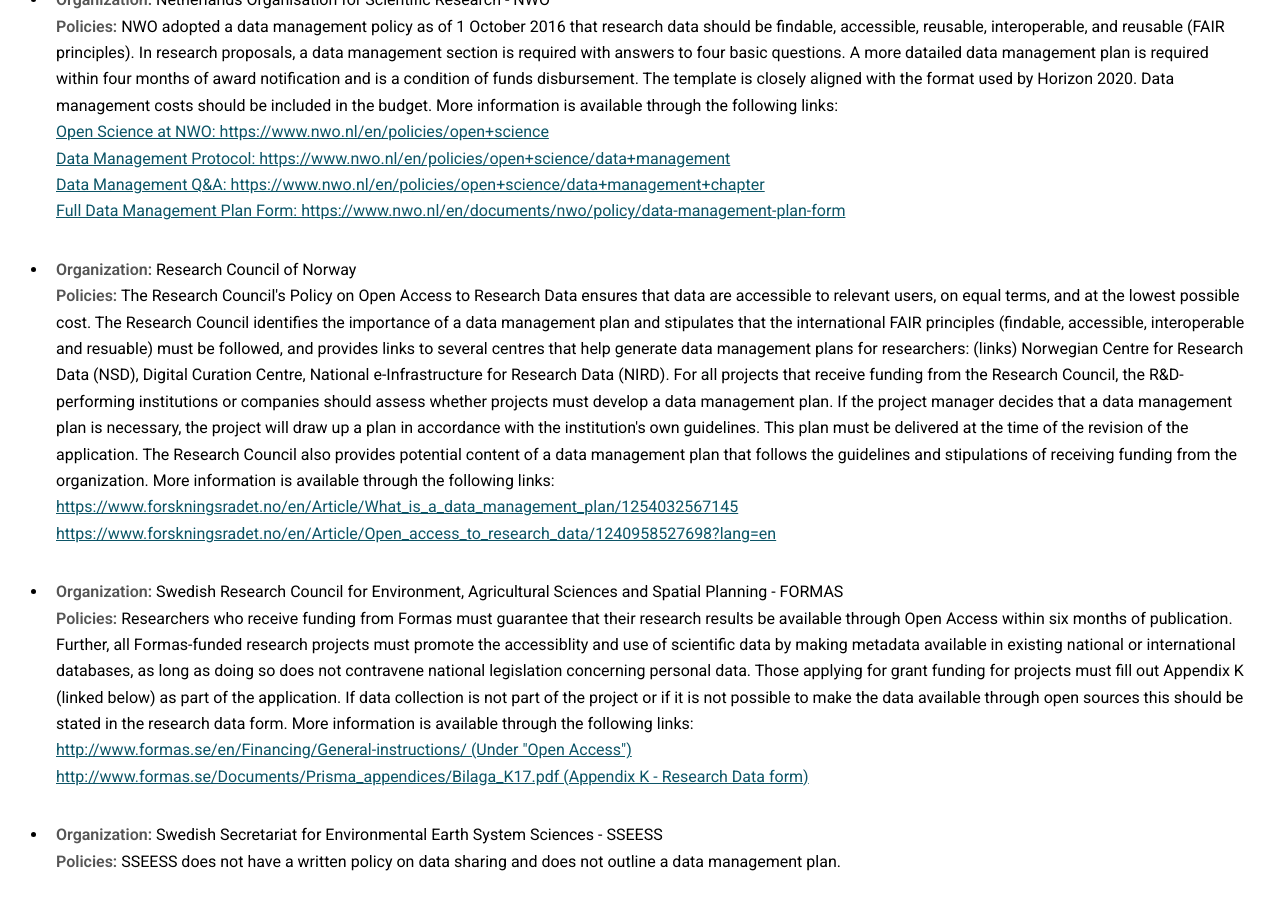
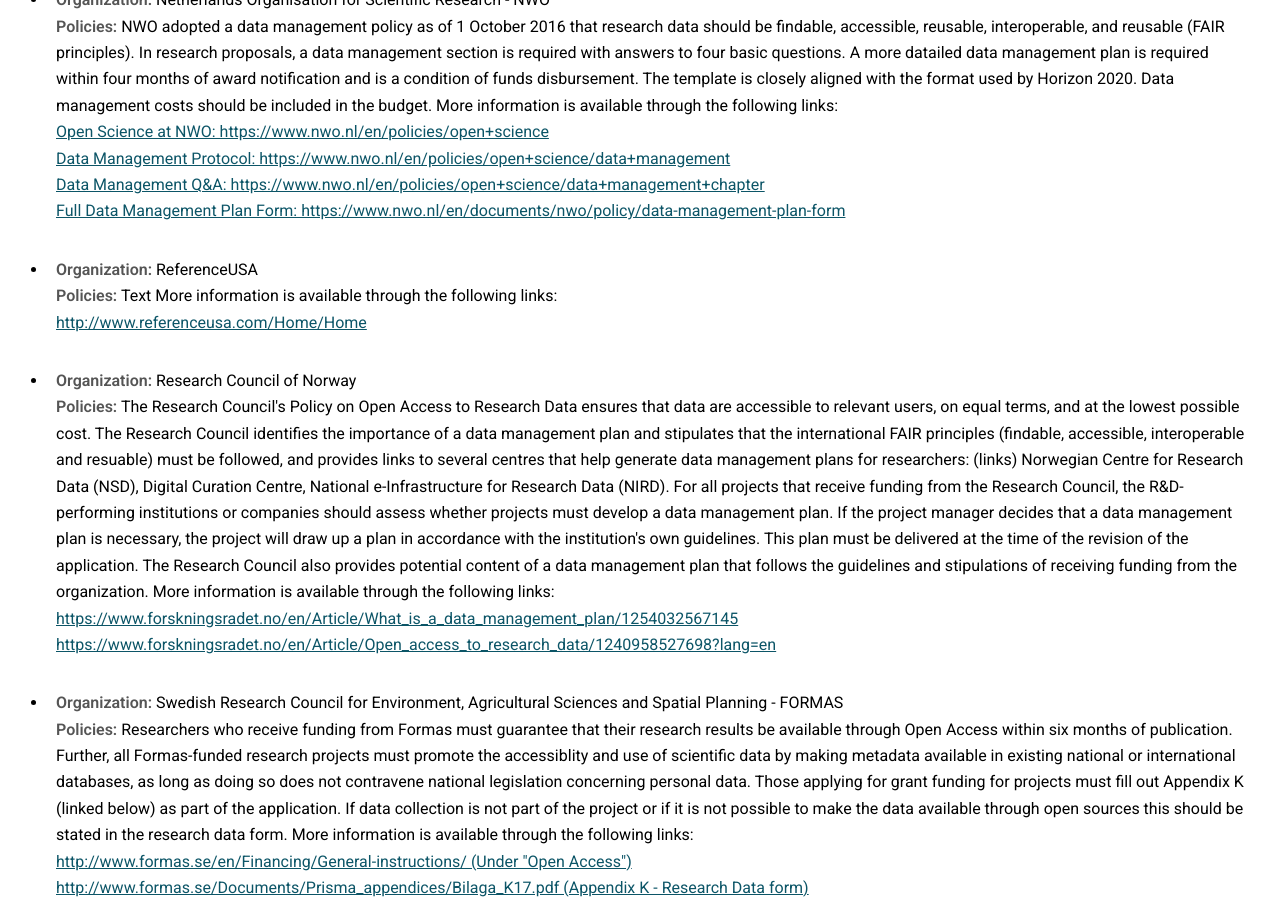
Before and after one commit to bfe-inf/toolkit, a Jekyll site: the page built from bp&s-europe.html, in a window 1280 px wide and 900 px high, scrolled down 2224 px. Built offline with Jekyll 4.4.1, drawn with Linux system fonts in a browser that asks for light colours.

Commit message:
Update bp&s-europe.html

```diff
--- a/bp&s-europe.html
+++ b/bp&s-europe.html
@@ -122,6 +122,12 @@
 						<a href="https://www.nwo.nl/en/documents/nwo/policy/data-management-plan-form" target="_blank">Full Data Management Plan Form: https://www.nwo.nl/en/documents/nwo/policy/data-management-plan-form </a></li>
 					</ul>
 					<ul>
+	     					<li> <strong>Organization:</strong> ReferenceUSA <br/>
+		   				<strong>Policies:</strong> Text
+      						More information is available through the following links:   <br/>
+						<a href="http://www.referenceusa.com/Home/Home" target="_blank">http://www.referenceusa.com/Home/Home</a><br/></li>
+					</ul>
+					<ul>
 	     					<li> <strong>Organization:</strong> Research Council of Norway <br/>
 		   				<strong>Policies:</strong> The Research Council's Policy on Open Access to Research Data ensures that data are accessible to relevant users, on equal terms, and at the lowest possible cost. The Research Council identifies the importance of a data management plan and stipulates that the international FAIR principles (findable, accessible, interoperable and resuable) must be followed, and provides links to several centres that help generate data management plans for researchers: (links) Norwegian Centre for Research Data (NSD), Digital Curation Centre, National e-Infrastructure for Research Data (NIRD). For all projects that receive funding from the Research Council, the R&D-performing institutions or companies should assess whether projects must develop a data management plan. If the project manager decides that a data management plan is necessary, the project will draw up a plan in accordance with the institution's own guidelines. This plan must be delivered at the time of the revision of the application. The Research Council also provides potential content of a data management plan that follows the guidelines and stipulations of receiving funding from the organization.
       						More information is available through the following links:   <br/>
```
